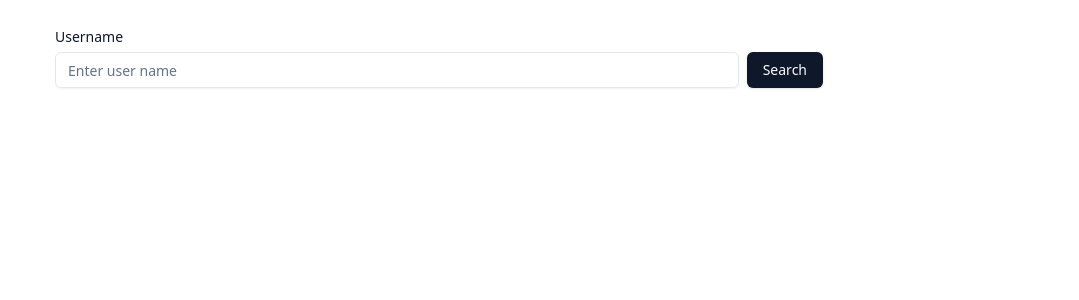
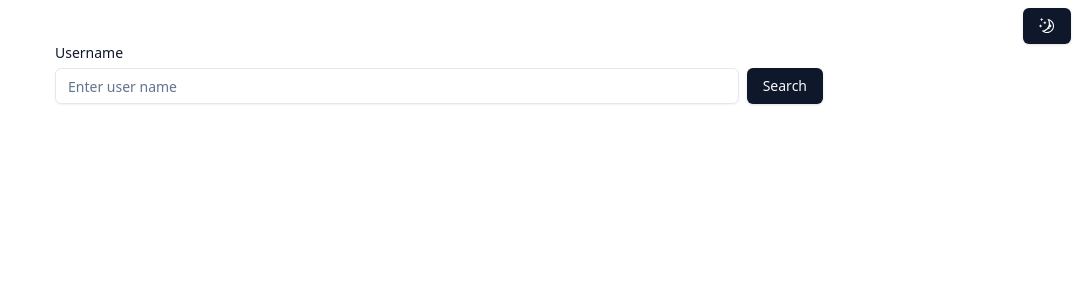
Before and after one commit to pwujek7/ynd-task, a React (Create React App) app: page / in a window 1280 px wide. Shown: the top 300 px of the page, without its empty margins (201-1280 px from the left). Built offline with nearby package versions, Linux system fonts and the light colour scheme.

Commit message:
added ThemeContext

```diff
--- a/src/App.tsx
+++ b/src/App.tsx
@@ -2,6 +2,7 @@ import Users from "@/pages/Users";
 import { QueryClient, QueryClientProvider } from "@tanstack/react-query";
 import { ReactQueryDevtools } from "@tanstack/react-query-devtools";
 import { UserProvider } from "@/context/UserContext";
+import { ThemeProvider } from "@/context/ThemeContext";
 
 const queryClient = new QueryClient();
 
@@ -9,7 +10,9 @@ function App() {
   return (
     <QueryClientProvider client={queryClient}>
       <UserProvider>
-        <Users />
+        <ThemeProvider>
+          <Users />
+        </ThemeProvider>
       </UserProvider>
       <ReactQueryDevtools initialIsOpen={false} />
     </QueryClientProvider>
--- /dev/null
+++ b/src/components/Layout.tsx
@@ -0,0 +1,20 @@
+import { ReactNode } from "react";
+import { Button } from "@/components/ui/button";
+import useTheme from "@/context/ThemeContext";
+import { SunIcon, MoonIcon } from "@radix-ui/react-icons";
+import { THEME } from "@/const/theme";
+
+export function Layout({ children }: { children: ReactNode }) {
+  const { theme, toggleTheme } = useTheme();
+
+  return (
+    <div className="container flex flex-col min-h-screen">
+      <div className="fixed top-2 right-2">
+        <Button onClick={toggleTheme}>
+          {theme === THEME.DARK ? <SunIcon /> : <MoonIcon />}
+        </Button>
+      </div>
+      {children}
+    </div>
+  );
+}
--- /dev/null
+++ b/src/const/theme.ts
@@ -0,0 +1,4 @@
+export enum THEME {
+  LIGHT = "light",
+  DARK = "dark",
+}
--- /dev/null
+++ b/src/context/ThemeContext.tsx
@@ -0,0 +1,53 @@
+import { createContext, useContext, useEffect, useState } from "react";
+import { THEME } from "@/const/theme";
+
+type Theme = THEME;
+
+interface ThemeContextType {
+  theme: Theme;
+  toggleTheme: () => void;
+}
+
+type ThemeProviderProps = { children: React.ReactNode };
+
+const ThemeContext = createContext<ThemeContextType | undefined>(undefined);
+
+export const ThemeProvider = ({ children }: ThemeProviderProps) => {
+  const [theme, setTheme] = useState<Theme>(THEME.LIGHT);
+
+  useEffect(() => {
+    const savedMode = localStorage.getItem("theme");
+    if (savedMode) {
+      setTheme(savedMode as Theme);
+      document.documentElement.classList.add(savedMode);
+    } else {
+      document.documentElement.classList.add(THEME.LIGHT);
+    }
+  }, []);
+
+  const toggleTheme = () => {
+    const newTheme = theme === THEME.LIGHT ? THEME.DARK : THEME.LIGHT;
+    setTheme(newTheme);
+    localStorage.setItem("theme", newTheme);
+    document.documentElement.classList.remove(THEME.LIGHT, THEME.DARK);
+    document.documentElement.classList.add(newTheme);
+  };
+
+  return (
+    <ThemeContext.Provider value={{ theme, toggleTheme }}>
+      {children}
+    </ThemeContext.Provider>
+  );
+};
+
+const useTheme = () => {
+  const context = useContext(ThemeContext);
+
+  if (!context) {
+    throw new Error("useTheme must be used within a ThemeProvider");
+  }
+
+  return context;
+};
+
+export default useTheme;
--- a/src/pages/Users.tsx
+++ b/src/pages/Users.tsx
@@ -1,12 +1,13 @@
+import { Layout } from "@/components/Layout";
 import { UsersSearchForm } from "@/pages/components/UsersSearchForm";
 import { UsersList } from "@/pages/components/UsersList";
 
 function Users() {
   return (
-    <div className="container flex flex-col min-h-screen">
+    <Layout>
       <UsersSearchForm />
       <UsersList />
-    </div>
+    </Layout>
   );
 }
 
--- a/src/pages/components/UsersSearchForm.tsx
+++ b/src/pages/components/UsersSearchForm.tsx
@@ -38,7 +38,7 @@ export function UsersSearchForm() {
     <Form {...form}>
       <form
         onSubmit={form.handleSubmit(handleOnSubmit)}
-        className="flex w-full my-6"
+        className="flex w-full my-10"
       >
         <FormField
           control={form.control}
```
